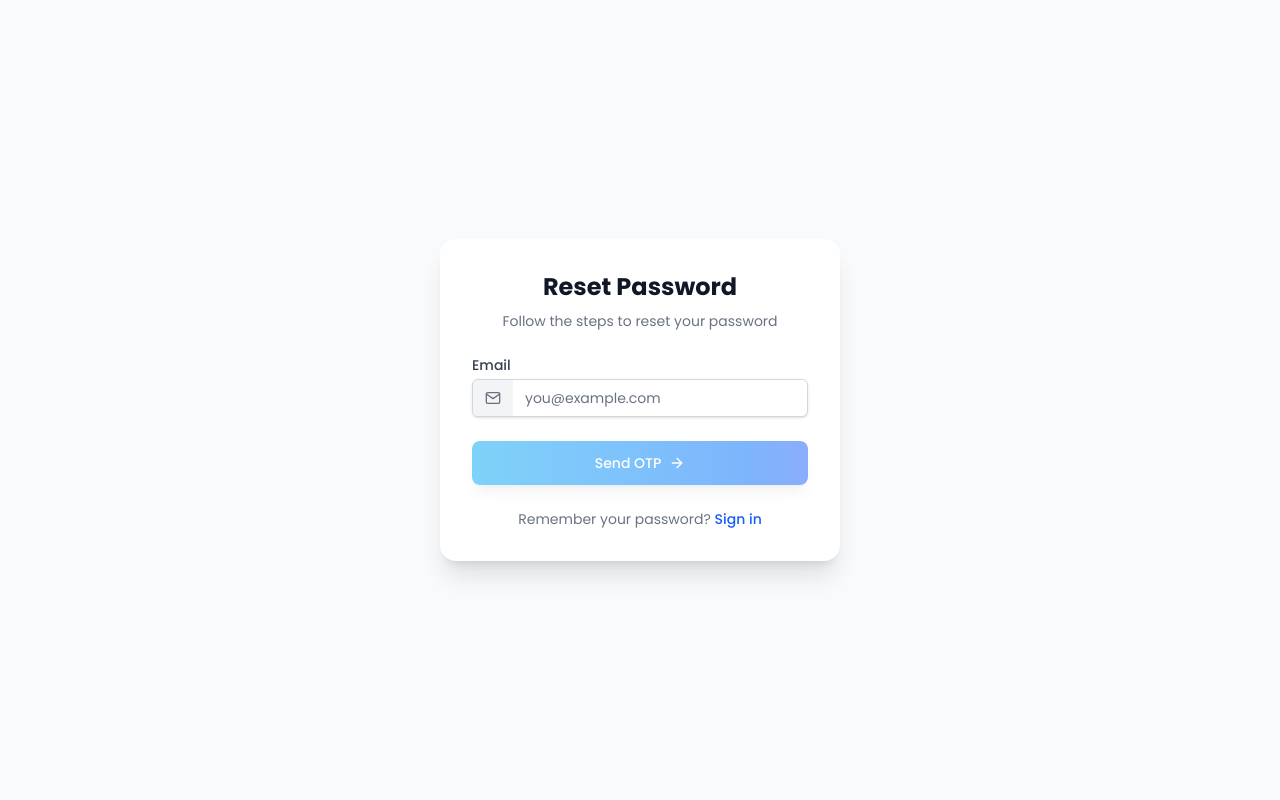
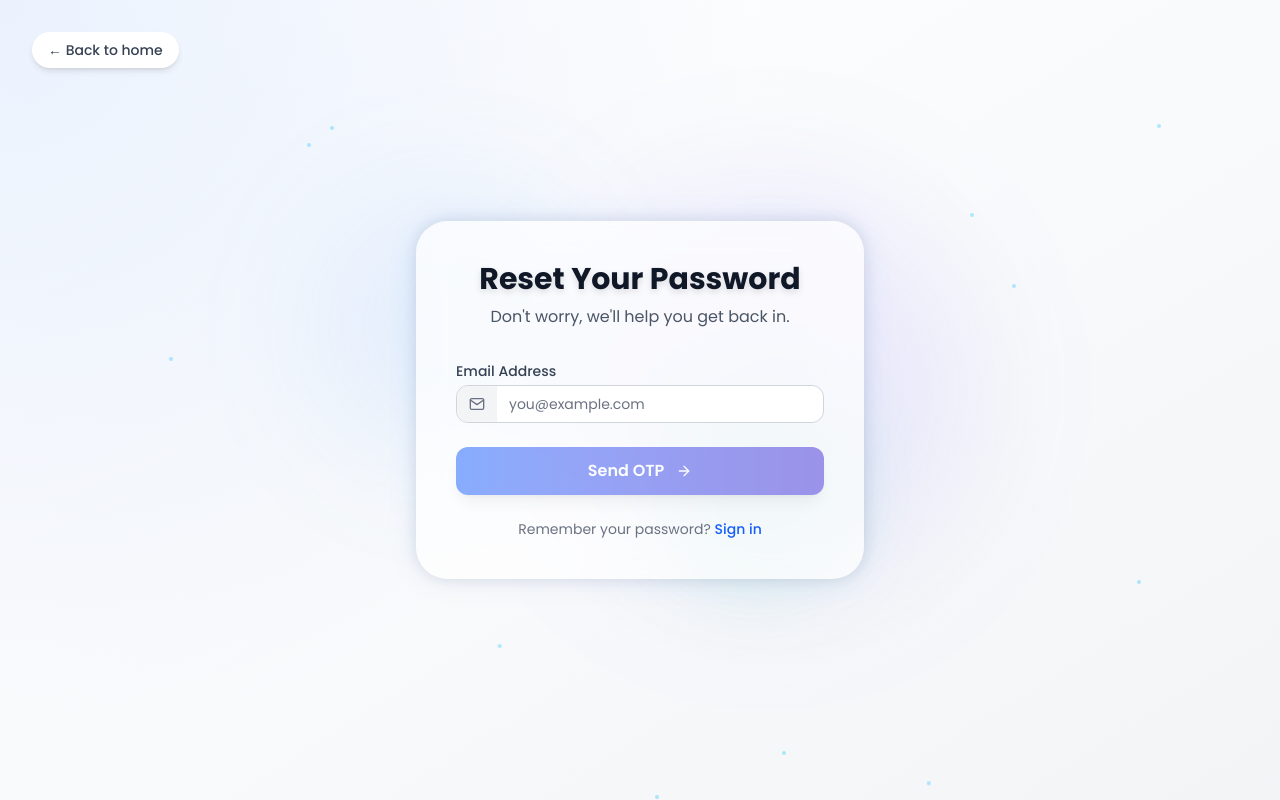
Before and after one commit to Shreyanshdev/Skillsense.ai, a Next.js app: page /reset in a window 1280 px wide. Built offline with nearby package versions, Linux system fonts and the light colour scheme.

Commit message:
again fix 7

```diff
--- a/src/app/evaluation/page.tsx
+++ b/src/app/evaluation/page.tsx
@@ -12,7 +12,6 @@ import EvaluationForm from '@/components/EvaluationForm/EvaluationForm'; // Impo
 
 export default function EvaluationPage() {
 
-
   return (
     <AppLayout>
       <EvaluationForm />
--- a/src/app/reset/page.tsx
+++ b/src/app/reset/page.tsx
@@ -2,11 +2,12 @@
 
 import { useState } from 'react';
 import { useRouter } from 'next/navigation';
-import { motion, AnimatePresence } from 'framer-motion';
+import { motion, AnimatePresence, Variants } from 'framer-motion';
 import { useSelector } from 'react-redux';
 import { RootState } from '@/redux/store';
 import { FiMail, FiLock, FiArrowRight } from 'react-icons/fi';
 import React from 'react';
+import GlobalBackground from '@/components/Landing/GlobalBackground'; // Assuming this component exists and handles background
 
 export default function ResetPage() {
   const [step, setStep] = useState<'email' | 'otp' | 'reset'>('email');
@@ -19,6 +20,25 @@ export default function ResetPage() {
   const router = useRouter();
 
   const theme = useSelector((state: RootState) => state.theme.theme);
+  const isDark = theme === 'dark';
+
+  // Framer Motion Variants for input fields (hover and focus effect)
+  const inputVariants: Variants = {
+    rest: {
+      borderColor: isDark ? '#4B5563' : '#D1D5DB',
+      boxShadow: '0 0 0 0 rgba(0,0,0,0)',
+    },
+    hover: {
+      borderColor: isDark ? '#38BDF8' : '#3B82F6',
+      boxShadow: isDark ? '0 0 15px rgba(56, 189, 248, 0.4)' : '0 0 15px rgba(59, 130, 246, 0.3)',
+      transition: { duration: 0.2 },
+    },
+    focus: {
+      borderColor: isDark ? '#38BDF8' : '#3B82F6',
+      boxShadow: isDark ? '0 0 20px rgba(56, 189, 248, 0.6)' : '0 0 20px rgba(59, 130, 246, 0.5)',
+      transition: { duration: 0.3 },
+    },
+  };
 
   const handleSendOtp = async () => {
     setLoading(true);
@@ -34,12 +54,11 @@ export default function ResetPage() {
         body: JSON.stringify({ email }),
       });
 
-      // Read the response body ONCE, regardless of success or failure
-      const data = await res.json(); // Assuming server *always* sends JSON response
+      const data = await res.json();
 
       if (res.ok) {
         setStep('otp');
-        alert(data.message || 'OTP sent to your email.'); // Use message from server if available
+        alert(data.message || 'OTP sent to your email.');
       } else {
         alert(data.message || 'Failed to send OTP. Please check your email and try again.');
       }
@@ -65,15 +84,14 @@ export default function ResetPage() {
         body: JSON.stringify({ email, otp }),
       });
 
-      // Read the response body ONCE
       const data = await res.json();
 
       if (res.ok && data?.userId) {
         setUserId(data.userId);
         setStep('reset');
-        alert(data.message || 'OTP verified. You can now set your new password.'); // Use server message
+        alert(data.message || 'OTP verified. You can now set your new password.');
       } else {
-        alert(data.message || 'Invalid OTP. Please try again.'); // Use server message
+        alert(data.message || 'Invalid OTP. Please try again.');
       }
     } catch (error) {
       console.error('Verify OTP API error:', error);
@@ -103,14 +121,13 @@ export default function ResetPage() {
         body: JSON.stringify({ userId, newPassword }),
       });
 
-      // Read the response body ONCE
       const data = await res.json();
 
       if (res.ok) {
-        alert(data.message || 'Password reset successfully!'); // Use server message
+        alert(data.message || 'Password reset successfully!');
         router.push('/login');
       } else {
-        alert(data.message || 'Failed to reset password. Please try again.'); // Use server message
+        alert(data.message || 'Failed to reset password. Please try again.');
       }
     } catch (error) {
       console.error('Reset Password API error:', error);
@@ -120,38 +137,80 @@ export default function ResetPage() {
     }
   };
 
-  const stepVariants = {
-    initial: { opacity: 0, y: 20 },
-    animate: { opacity: 1, y: 0 },
-    exit: { opacity: 0, y: -20 },
-    transition: { duration: 0.3 },
+  const stepVariants: Variants = {
+    initial: { opacity: 0, y: 20, scale: 0.95 },
+    animate: { opacity: 1, y: 0, scale: 1, transition: { duration: 0.4, ease: "easeOut" } },
+    exit: { opacity: 0, y: -20, scale: 0.95, transition: { duration: 0.3, ease: "easeIn" } },
+  };
+
+  const formCardVariants: Variants = {
+    hidden: { opacity: 0, scale: 0.9, y: 50 },
+    visible: {
+      opacity: 1,
+      scale: 1,
+      y: 0,
+      transition: {
+        type: "spring",
+        damping: 18,
+        stiffness: 100,
+        delay: 0.2,
+      },
+    },
   };
 
   return (
-    <div className={`min-h-screen transition-colors duration-300 flex items-center justify-center ${theme === 'dark' ? 'bg-gray-900' : 'bg-gray-50'}`}>
-      <div className="w-full max-w-md px-6 py-8">
+    <div className="relative min-h-screen flex flex-col items-center justify-center p-4 overflow-hidden">
+      <GlobalBackground isDark={isDark} /> {/* Ensure GlobalBackground supports isDark prop */}
+
+      {/* Back to Home Button */}
+      <motion.button
+        initial={{ opacity: 0, x: -50 }}
+        animate={{ opacity: 1, x: 0 }}
+        transition={{ duration: 0.5, delay: 0.4 }}
+        whileHover={{ scale: 1.05 }}
+        whileTap={{ scale: 0.95 }}
+        onClick={() => router.push('/')}
+        className={`absolute top-8 left-8 px-4 py-2 rounded-full flex items-center gap-2 text-sm font-medium shadow-md cursor-pointer
+          ${isDark ? 'bg-gray-800 text-gray-300 hover:bg-gray-700 hover:text-white' : 'bg-white text-gray-700 hover:bg-gray-100 hover:text-gray-900'}
+          transition-colors duration-300 transform hover:scale-105`}
+      >
+        ← Back to home
+      </motion.button>
+
       <motion.div
-          initial={{ opacity: 0, y: 20 }}
-          animate={{ opacity: 1, y: 0 }}
-          transition={{ duration: 0.5 }}
-          className={`rounded-2xl p-8 ${theme === 'dark' ? 'bg-gray-800' : 'bg-white'} shadow-xl`}
+        className={`w-full max-w-md p-8 sm:p-10 flex flex-col justify-center relative z-10 mx-auto
+          rounded-[2rem] transition-all duration-300
+          ${isDark ? 'bg-gray-900/60 border-gray-700' : 'bg-white/70 border-gray-200'}
+          backdrop-filter backdrop-blur-xl
+          ${isDark ? 'shadow-glow-form-dark' : 'shadow-glow-form-light'}
+        `}
+        initial="hidden"
+        animate="visible"
+        variants={formCardVariants}
+        whileHover={{
+          scale: 1.01,
+          boxShadow: isDark ? '0 0 30px rgba(56, 189, 248, 0.3)' : '0 0 30px rgba(59, 130, 246, 0.2)',
+          transition: { duration: 0.3 }
+        }}
+        whileTap={{ scale: 0.99 }}
+        style={{ transformOrigin: 'center' }}
       >
         <div className="text-center">
           <motion.h1
-              initial={{ opacity: 0 }}
-              animate={{ opacity: 1 }}
-              transition={{ duration: 0.5, delay: 0.1 }}
-              className={`text-2xl font-bold ${theme === 'dark' ? 'text-white' : 'text-gray-900'}`}
+            initial={{ opacity: 0, y: -20 }}
+            animate={{ opacity: 1, y: 0 }}
+            transition={{ duration: 0.5, delay: 0.3 }}
+            className={`text-3xl font-bold ${isDark ? 'text-white' : 'text-gray-900'} drop-shadow-md`}
           >
-              Reset Password
+            Reset Your Password
           </motion.h1>
           <motion.p
-              initial={{ opacity: 0 }}
-              animate={{ opacity: 1 }}
-              transition={{ duration: 0.5, delay: 0.2 }}
-              className={`mt-2 text-sm ${theme === 'dark' ? 'text-gray-400' : 'text-gray-500'}`}
+            initial={{ opacity: 0, y: -20 }}
+            animate={{ opacity: 1, y: 0 }}
+            transition={{ duration: 0.5, delay: 0.4 }}
+            className={`mt-2 text-md ${isDark ? 'text-gray-300' : 'text-gray-600'}`}
           >
-              Follow the steps to reset your password
+            Don't worry, we'll help you get back in.
           </motion.p>
         </div>
 
@@ -163,18 +222,22 @@ export default function ResetPage() {
               initial="initial"
               animate="animate"
               exit="exit"
-                className="mt-6 space-y-4"
+              className="mt-8 space-y-5"
               onSubmit={(e) => { e.preventDefault(); handleSendOtp(); }}
             >
               <div>
-                  <label htmlFor="email-reset" className={`block text-sm font-medium mb-1 ${theme === 'dark' ? 'text-gray-300' : 'text-gray-700'}`}>
-                    Email
+                <label htmlFor="email-reset" className={`block text-sm font-medium mb-1 ${isDark ? 'text-gray-300' : 'text-gray-700'}`}>
+                  Email Address
                 </label>
-                  <div className={`flex rounded-md shadow-sm ${theme === 'dark' ? 'bg-gray-700' : 'bg-white'} border ${
-                    theme === 'dark' ? 'border-gray-600' : 'border-gray-300'
-                  }`}>
-                    <span className={`inline-flex items-center px-3 rounded-l-md ${
-                      theme === 'dark' ? 'bg-gray-600 text-gray-300' : 'bg-gray-100 text-gray-500'
+                <motion.div
+                  className={`flex rounded-xl shadow-sm border ${isDark ? 'border-gray-600' : 'border-gray-300'} overflow-hidden`}
+                  initial="rest"
+                  whileHover="hover"
+                  whileFocus="focus"
+                  variants={inputVariants}
+                >
+                  <span className={`inline-flex items-center px-3 rounded-l-xl ${
+                    isDark ? 'bg-gray-700 text-gray-300' : 'bg-gray-100 text-gray-500'
                   } text-sm`}>
                     <FiMail className="w-4 h-4" />
                   </span>
@@ -182,27 +245,31 @@ export default function ResetPage() {
                     type="email"
                     name="email"
                     id="email-reset"
-                      className={`flex-1 min-w-0 block w-full px-3 py-2 rounded-none rounded-r-md text-sm ${
-                        theme === 'dark'
-                          ? 'bg-gray-700 text-white placeholder-gray-400 focus:ring-blue-500 focus:border-blue-500'
-                          : 'bg-white text-gray-900 placeholder-gray-500 focus:ring-blue-500 focus:border-blue-500'
-                      } border-none focus:ring-1`}
+                    className={`flex-1 min-w-0 block w-full px-3 py-2 rounded-none rounded-r-xl text-sm
+                      ${isDark
+                        ? 'bg-gray-700 text-white placeholder-gray-400'
+                        : 'bg-white text-gray-900 placeholder-gray-500'
+                      } border-none focus:ring-0 outline-none`}
                     placeholder="you@example.com"
                     value={email}
                     onChange={e => setEmail(e.target.value)}
                     required
                   />
-                  </div>
+                </motion.div>
               </div>
               <motion.button
                 type="submit"
-                  whileHover={{ scale: 1.02 }}
+                whileHover={{ scale: 1.02, boxShadow: isDark ? '0 10px 30px rgba(56, 189, 248, 0.4)' : '0 10px 30px rgba(59, 130, 246, 0.4)' }}
                 whileTap={{ scale: 0.98 }}
-                  className="mt-6 w-full flex items-center justify-center gap-2 rounded-lg bg-gradient-to-r from-sky-500 to-blue-600 py-3 px-4 text-sm font-medium text-white shadow-lg hover:shadow-sky-500/30 transition-all disabled:opacity-50 disabled:cursor-not-allowed"
+                className={`mt-6 w-full flex items-center justify-center gap-2 rounded-xl py-3 px-4 text-md font-semibold text-white shadow-lg transition-all duration-300 disabled:opacity-50 disabled:cursor-not-allowed cursor-pointer
+                  ${isDark
+                    ? 'bg-gradient-to-r from-sky-500 to-blue-600 hover:from-sky-600 hover:to-blue-700'
+                    : 'bg-gradient-to-r from-blue-600 to-indigo-700 hover:from-blue-700 hover:to-indigo-800'
+                  }`}
                 disabled={loading || !email}
               >
-                  {loading ? 'Sending...' : 'Send OTP'}
-                  {!loading && <FiArrowRight className="w-4 h-4" />}
+                {loading ? 'Sending OTP...' : 'Send OTP'}
+                {!loading && <FiArrowRight className="w-4 h-4 ml-1" />}
               </motion.button>
             </motion.form>
           )}
@@ -214,42 +281,50 @@ export default function ResetPage() {
               initial="initial"
               animate="animate"
               exit="exit"
-                className="mt-6 space-y-4"
+              className="mt-8 space-y-5"
               onSubmit={(e) => { e.preventDefault(); handleVerifyOtp(); }}
             >
               <div>
-                  <label htmlFor="otp" className={`block text-sm font-medium mb-1 ${theme === 'dark' ? 'text-gray-300' : 'text-gray-700'}`}>
-                    Enter OTP
+                <label htmlFor="otp" className={`block text-sm font-medium mb-1 ${isDark ? 'text-gray-300' : 'text-gray-700'}`}>
+                  Enter Verification Code (OTP)
                 </label>
-                  <div className={`flex rounded-md shadow-sm ${theme === 'dark' ? 'bg-gray-700' : 'bg-white'} border ${
-                    theme === 'dark' ? 'border-gray-600' : 'border-gray-300'
-                  }`}>
+                <motion.div
+                  className={`flex rounded-xl shadow-sm border ${isDark ? 'border-gray-600' : 'border-gray-300'} overflow-hidden`}
+                  initial="rest"
+                  whileHover="hover"
+                  whileFocus="focus"
+                  variants={inputVariants}
+                >
                   <input
                     type="text"
                     name="otp"
                     id="otp"
-                      className={`flex-1 min-w-0 block w-full px-3 py-2 rounded-md text-sm ${
-                        theme === 'dark'
-                          ? 'bg-gray-700 text-white placeholder-gray-400 focus:ring-blue-500 focus:border-blue-500'
-                          : 'bg-white text-gray-900 placeholder-gray-500 focus:ring-blue-500 focus:border-blue-500'
-                      } border-none focus:ring-1`}
-                      placeholder="e.g., 123456"
+                    className={`flex-1 min-w-0 block w-full px-3 py-2 rounded-xl text-sm
+                      ${isDark
+                        ? 'bg-gray-700 text-white placeholder-gray-400'
+                        : 'bg-white text-gray-900 placeholder-gray-500'
+                      } border-none focus:ring-0 outline-none text-center tracking-widest`}
+                    placeholder="_ _ _ _ _ _"
                     value={otp}
                     onChange={e => setOtp(e.target.value)}
                     required
                     maxLength={6}
                   />
-                  </div>
+                </motion.div>
               </div>
               <motion.button
                 type="submit"
-                  whileHover={{ scale: 1.02 }}
+                whileHover={{ scale: 1.02, boxShadow: isDark ? '0 10px 30px rgba(56, 189, 248, 0.4)' : '0 10px 30px rgba(59, 130, 246, 0.4)' }}
                 whileTap={{ scale: 0.98 }}
-                  className="mt-6 w-full flex items-center justify-center gap-2 rounded-lg bg-gradient-to-r from-sky-500 to-blue-600 py-3 px-4 text-sm font-medium text-white shadow-lg hover:shadow-sky-500/30 transition-all disabled:opacity-50 disabled:cursor-not-allowed"
+                className={`mt-6 w-full flex items-center justify-center gap-2 rounded-xl py-3 px-4 text-md font-semibold text-white shadow-lg transition-all duration-300 disabled:opacity-50 disabled:cursor-not-allowed cursor-pointer
+                  ${isDark
+                    ? 'bg-gradient-to-r from-sky-500 to-blue-600 hover:from-sky-600 hover:to-blue-700'
+                    : 'bg-gradient-to-r from-blue-600 to-indigo-700 hover:from-blue-700 hover:to-indigo-800'
+                  }`}
                 disabled={loading || !otp}
               >
-                  {loading ? 'Verifying...' : 'Verify OTP'}
-                  {!loading && <FiArrowRight className="w-4 h-4" />}
+                {loading ? 'Verifying OTP...' : 'Verify OTP'}
+                {!loading && <FiArrowRight className="w-4 h-4 ml-1" />}
               </motion.button>
             </motion.form>
           )}
@@ -261,19 +336,23 @@ export default function ResetPage() {
               initial="initial"
               animate="animate"
               exit="exit"
-                className="mt-6 space-y-4"
+              className="mt-8 space-y-5"
               onSubmit={(e) => { e.preventDefault(); handleResetPassword(); }}
             >
               {/* New Password */}
               <div>
-                  <label htmlFor="new-password" className={`block text-sm font-medium mb-1 ${theme === 'dark' ? 'text-gray-300' : 'text-gray-700'}`}>
+                <label htmlFor="new-password" className={`block text-sm font-medium mb-1 ${isDark ? 'text-gray-300' : 'text-gray-700'}`}>
                   New Password
                 </label>
-                  <div className={`flex rounded-md shadow-sm ${theme === 'dark' ? 'bg-gray-700' : 'bg-white'} border ${
-                    theme === 'dark' ? 'border-gray-600' : 'border-gray-300'
-                  }`}>
-                    <span className={`inline-flex items-center px-3 rounded-l-md ${
-                      theme === 'dark' ? 'bg-gray-600 text-gray-300' : 'bg-gray-100 text-gray-500'
+                <motion.div
+                  className={`flex rounded-xl shadow-sm border ${isDark ? 'border-gray-600' : 'border-gray-300'} overflow-hidden`}
+                  initial="rest"
+                  whileHover="hover"
+                  whileFocus="focus"
+                  variants={inputVariants}
+                >
+                  <span className={`inline-flex items-center px-3 rounded-l-xl ${
+                    isDark ? 'bg-gray-700 text-gray-300' : 'bg-gray-100 text-gray-500'
                   } text-sm`}>
                     <FiLock className="w-4 h-4" />
                   </span>
@@ -281,29 +360,33 @@ export default function ResetPage() {
                     type="password"
                     name="new-password"
                     id="new-password"
-                      className={`flex-1 min-w-0 block w-full px-3 py-2 rounded-none rounded-r-md text-sm ${
-                        theme === 'dark'
-                          ? 'bg-gray-700 text-white placeholder-gray-400 focus:ring-blue-500 focus:border-blue-500'
-                          : 'bg-white text-gray-900 placeholder-gray-500 focus:ring-blue-500 focus:border-blue-500'
-                      } border-none focus:ring-1`}
+                    className={`flex-1 min-w-0 block w-full px-3 py-2 rounded-none rounded-r-xl text-sm
+                      ${isDark
+                        ? 'bg-gray-700 text-white placeholder-gray-400'
+                        : 'bg-white text-gray-900 placeholder-gray-500'
+                      } border-none focus:ring-0 outline-none`}
                     placeholder="••••••••"
                     value={newPassword}
                     onChange={e => setNewPassword(e.target.value)}
                     required
                   />
-                  </div>
+                </motion.div>
               </div>
 
               {/* Confirm Password */}
               <div>
-                  <label htmlFor="confirm-password" className={`block text-sm font-medium mb-1 ${theme === 'dark' ? 'text-gray-300' : 'text-gray-700'}`}>
+                <label htmlFor="confirm-password" className={`block text-sm font-medium mb-1 ${isDark ? 'text-gray-300' : 'text-gray-700'}`}>
                   Confirm New Password
                 </label>
-                  <div className={`flex rounded-md shadow-sm ${theme === 'dark' ? 'bg-gray-700' : 'bg-white'} border ${
-                    theme === 'dark' ? 'border-gray-600' : 'border-gray-300'
-                  }`}>
-                    <span className={`inline-flex items-center px-3 rounded-l-md ${
-                      theme === 'dark' ? 'bg-gray-600 text-gray-300' : 'bg-gray-100 text-gray-500'
+                <motion.div
+                  className={`flex rounded-xl shadow-sm border ${isDark ? 'border-gray-600' : 'border-gray-300'} overflow-hidden`}
+                  initial="rest"
+                  whileHover="hover"
+                  whileFocus="focus"
+                  variants={inputVariants}
+                >
+                  <span className={`inline-flex items-center px-3 rounded-l-xl ${
+                    isDark ? 'bg-gray-700 text-gray-300' : 'bg-gray-100 text-gray-500'
                   } text-sm`}>
                     <FiLock className="w-4 h-4" />
                   </span>
@@ -311,28 +394,32 @@ export default function ResetPage() {
                     type="password"
                     name="confirm-password"
                     id="confirm-password"
-                      className={`flex-1 min-w-0 block w-full px-3 py-2 rounded-none rounded-r-md text-sm ${
-                        theme === 'dark'
-                          ? 'bg-gray-700 text-white placeholder-gray-400 focus:ring-blue-500 focus:border-blue-500'
-                          : 'bg-white text-gray-900 placeholder-gray-500 focus:ring-blue-500 focus:border-blue-500'
-                      } border-none focus:ring-1`}
+                    className={`flex-1 min-w-0 block w-full px-3 py-2 rounded-none rounded-r-xl text-sm
+                      ${isDark
+                        ? 'bg-gray-700 text-white placeholder-gray-400'
+                        : 'bg-white text-gray-900 placeholder-gray-500'
+                      } border-none focus:ring-0 outline-none`}
                     placeholder="••••••••"
                     value={confirmPassword}
                     onChange={e => setConfirmPassword(e.target.value)}
                     required
                   />
-                  </div>
+                </motion.div>
               </div>
 
               <motion.button
                 type="submit"
-                  whileHover={{ scale: 1.02 }}
+                whileHover={{ scale: 1.02, boxShadow: isDark ? '0 10px 30px rgba(56, 189, 248, 0.4)' : '0 10px 30px rgba(59, 130, 246, 0.4)' }}
                 whileTap={{ scale: 0.98 }}
-                  className="mt-6 w-full flex items-center justify-center gap-2 rounded-lg bg-gradient-to-r from-sky-500 to-blue-600 py-3 px-4 text-sm font-medium text-white shadow-lg hover:shadow-sky-500/30 transition-all disabled:opacity-50 disabled:cursor-not-allowed"
+                className={`mt-6 w-full flex items-center justify-center gap-2 rounded-xl py-3 px-4 text-md font-semibold text-white shadow-lg transition-all duration-300 disabled:opacity-50 disabled:cursor-not-allowed cursor-pointer
+                  ${isDark
+                    ? 'bg-gradient-to-r from-sky-500 to-blue-600 hover:from-sky-600 hover:to-blue-700'
+                    : 'bg-gradient-to-r from-blue-600 to-indigo-700 hover:from-blue-700 hover:to-indigo-800'
+                  }`}
                 disabled={loading || !newPassword || !confirmPassword}
               >
-                  {loading ? 'Resetting...' : 'Reset Password'}
-                  {!loading && <FiArrowRight className="w-4 h-4" />}
+                {loading ? 'Resetting Password...' : 'Reset Password'}
+                {!loading && <FiArrowRight className="w-4 h-4 ml-1" />}
               </motion.button>
             </motion.form>
           )}
@@ -341,17 +428,14 @@ export default function ResetPage() {
         <motion.p
           initial={{ opacity: 0 }}
           animate={{ opacity: 1 }}
-            transition={{ duration: 0.5, delay: 0.5 }}
-            className={`mt-6 text-center text-sm ${theme === 'dark' ? 'text-gray-400' : 'text-gray-500'}`}
+          transition={{ duration: 0.5, delay: 0.6 }}
+          className={`mt-6 text-center text-sm ${isDark ? 'text-gray-400' : 'text-gray-500'}`}
         >
           Remember your password?{' '}
           <a
             href="/login"
-              className={`font-medium ${
-                theme === 'dark'
-                  ? 'text-blue-400 hover:text-blue-300'
-                  : 'text-blue-600 hover:text-blue-500'
-              }`}
+            className={`font-medium transition-colors duration-200 cursor-pointer
+              ${isDark ? 'text-blue-400 hover:text-blue-300' : 'text-blue-600 hover:text-blue-500'}`}
           >
             Sign in
           </a>
@@ -359,6 +443,5 @@ export default function ResetPage() {
 
       </motion.div>
     </div>
-    </div>
   );
 }
--- a/src/app/review-test/[reviewSessionId]/page.tsx
+++ b/src/app/review-test/[reviewSessionId]/page.tsx
@@ -19,7 +19,7 @@ marked.setOptions({
   breaks: true,
 });
 
-const ReviewTestPage: React.FC = () => {
+function ReviewTestPage () {
   const params = useParams();
   const router = useRouter();
   const reviewSessionId = params.reviewSessionId as string;
--- a/src/app/test-interface/page.tsx
+++ b/src/app/test-interface/page.tsx
@@ -44,7 +44,7 @@ interface TestDataWithRounds extends TestData {
 type QuestionStatus = 'attempted' | 'non-attempted' | 'skipped' | 'flagged';
 
 
-const TestInterfacePage: React.FC = () => {
+function TestInterfacePage () {
   const theme = useSelector((state: RootState) => state.theme.theme);
 
   const testState: TestState = useSelector((state: RootState) => state.test);
```
Also changed, not shown: src/app/profile/page.tsx (+6 -6 lines). Lines whose indentation alone changed are shown as unchanged.
